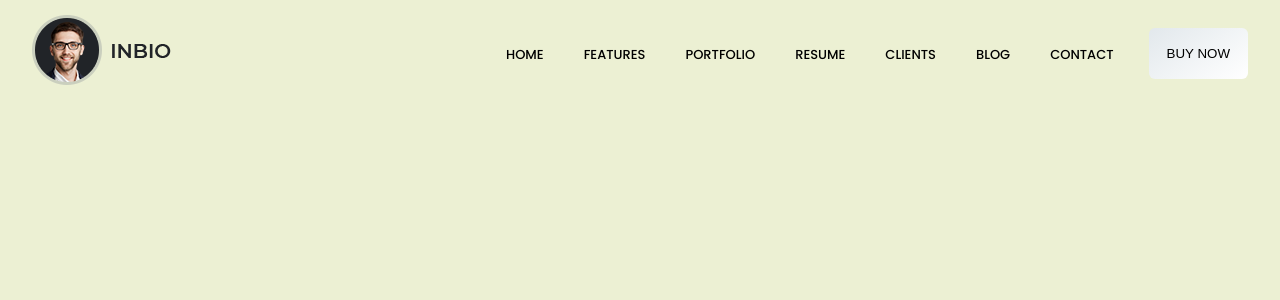
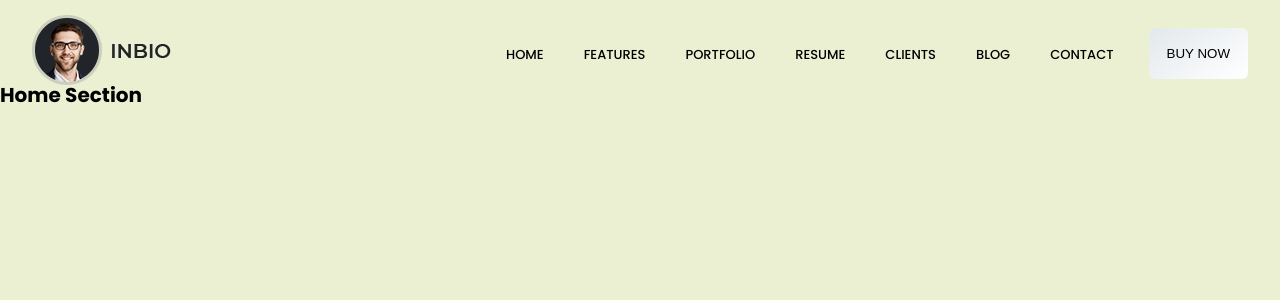
Before and after one commit to ibktommy/react-responsive-portfolio, a React (Create React App) app: page / in a window 1280 px wide. Shown: the top 300 px of the page. Built offline with nearby package versions, Linux system fonts and the light colour scheme.

Commit message:
Creating Hero Component

```diff
--- a/src/App.js
+++ b/src/App.js
@@ -1,11 +1,13 @@
 import React from 'react'
-import Header from './component/Header'
+import Header from './component/Header/Header'
 import './App.css'
+import Home from './component/Hero/Home'
 
 const App = () => {
   return (
     <>
       <Header />
+      <Home />
     </>
   )
 }
--- a/src/component/Header.js
+++ b/src/component/Header/Header.js
@@ -1,7 +1,7 @@
 import React, { useState } from 'react'
 
 import './Header.css'
-import logo from '../pic/logo.png'
+import logo from '../../pic/logo.png'
 
 const Header = () => {
   // When Header is scrolled
@@ -40,10 +40,6 @@ const Header = () => {
           </div>
         </div>
       </header>
-
-      <section className='demo'>
-
-      </section>
     </>
   )
 }
--- /dev/null
+++ b/src/component/Hero/Home.jsx
@@ -0,0 +1,11 @@
+import React from "react";
+
+const Home = () => {
+	return (
+		<>
+			<h1>Home Section</h1>
+		</>
+	);
+};
+
+export default Home;
```
Also changed, not shown: src/component/Header/Header.css (renamed from src/component/Header.css), src/component/Hero/Home.css (added).
